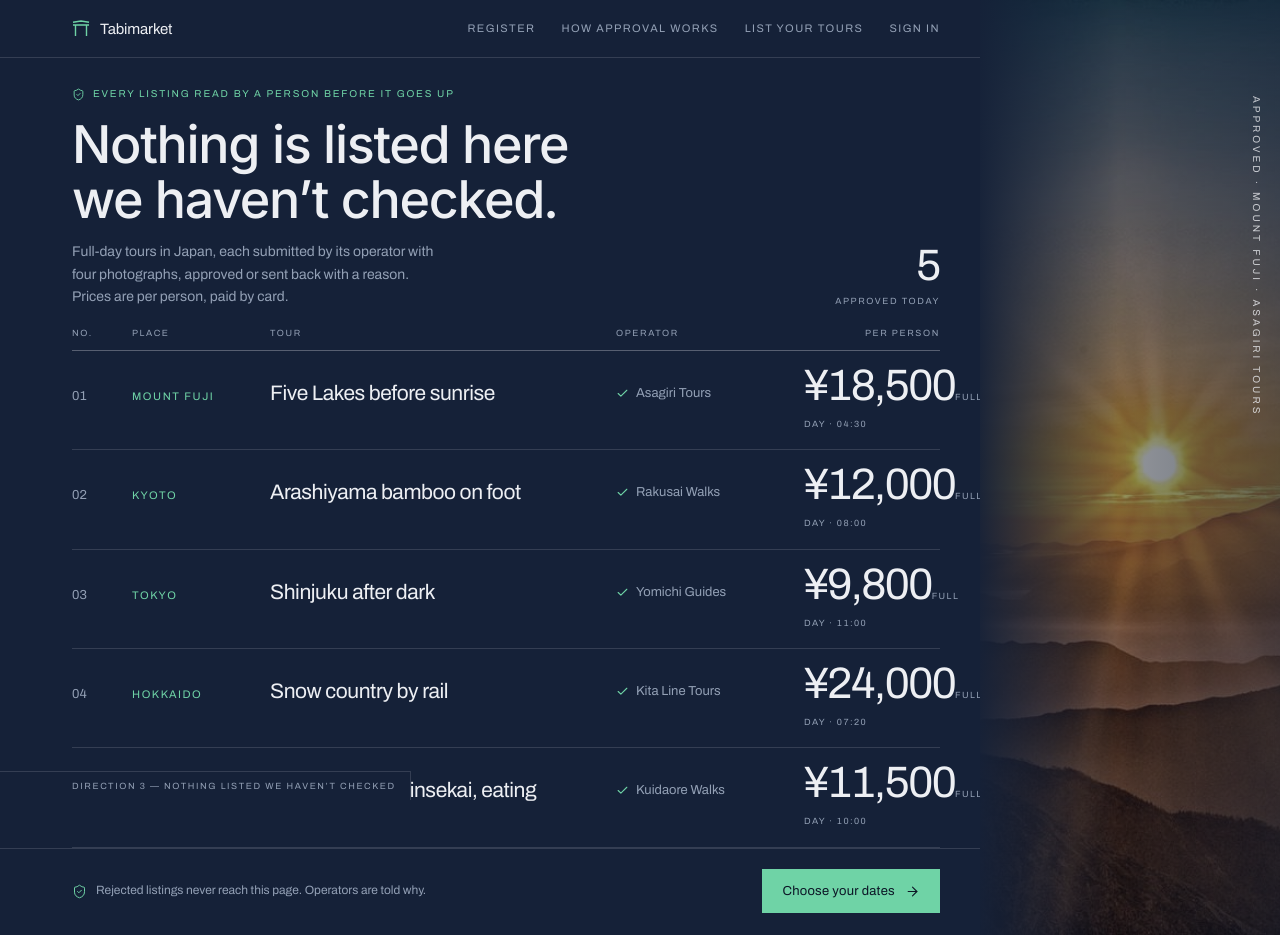
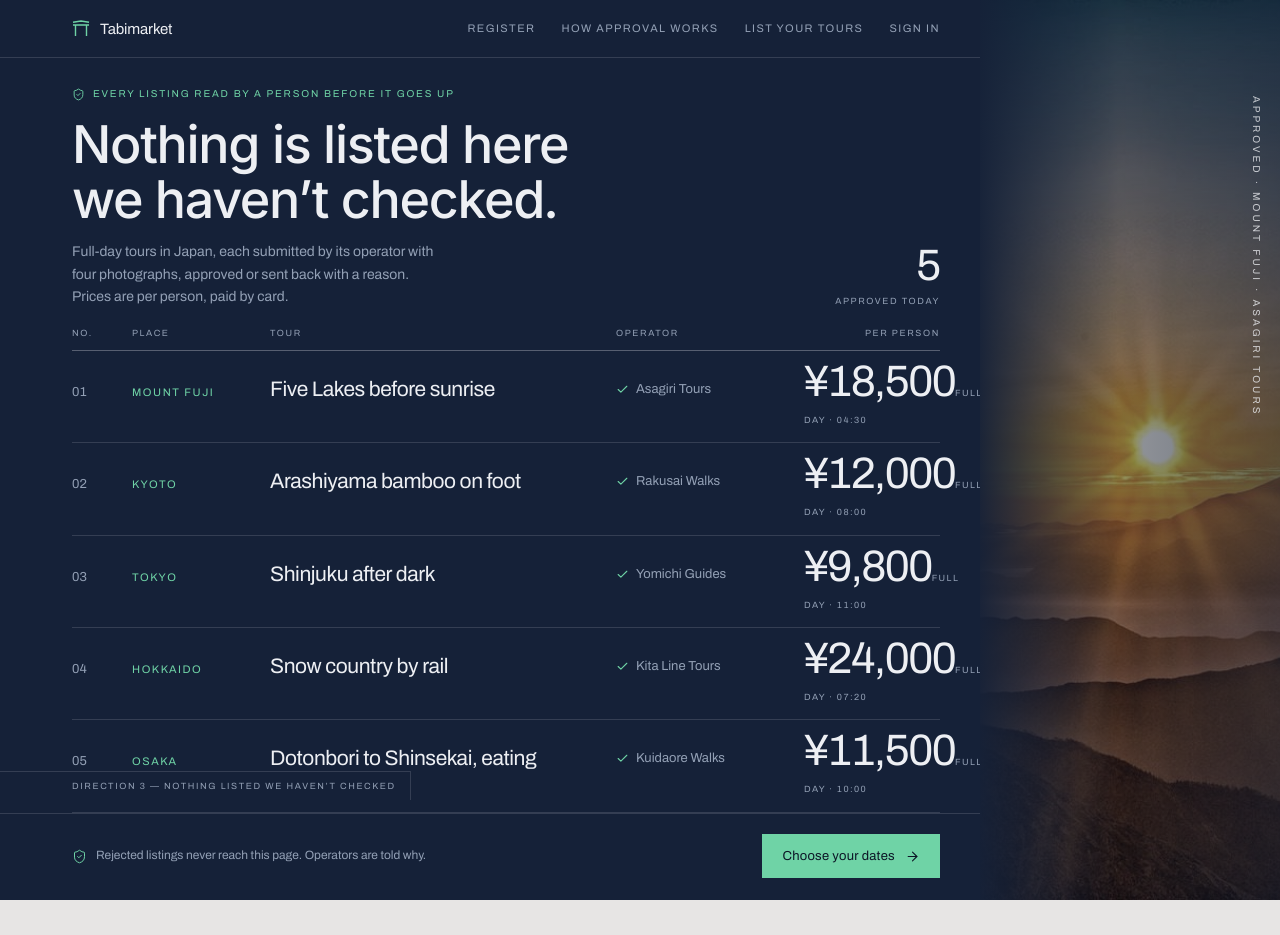
Before and after one commit to ThanhNV121097/project-c2e57d14, a React (Vite) app in the folder code/frontend/: page /directions-3 in a window 1280 px wide. After the commit the page ends 900 px from the top, so only its background shows below. Built offline with nearby package versions, Linux system fonts and the light colour scheme.

Commit message:
chore: edit code/frontend/src/pages/directions.css

```diff
--- a/code/frontend/src/pages/directions.css
+++ b/code/frontend/src/pages/directions.css
@@ -296,7 +296,7 @@
   grid-template-columns: 40px 118px 1fr 168px 136px;
   gap: 20px;
   align-items: baseline;
-  padding: 15px 0 14px;
+  padding: 11px 0 11px;
   border-bottom: 1px solid rgba(237, 239, 243, 0.14);
   transition: background 180ms cubic-bezier(0.2, 0.7, 0.2, 1);
 }
```
